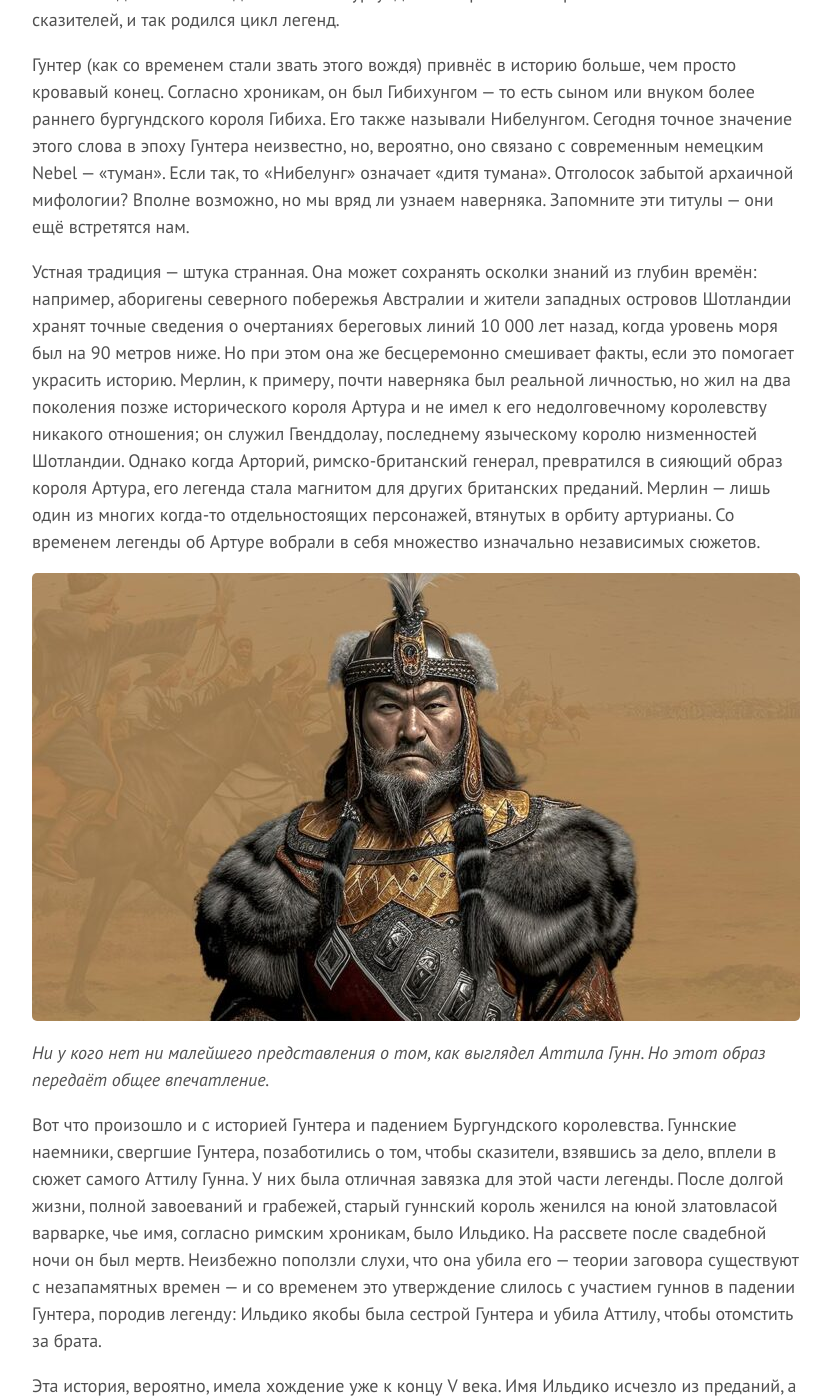
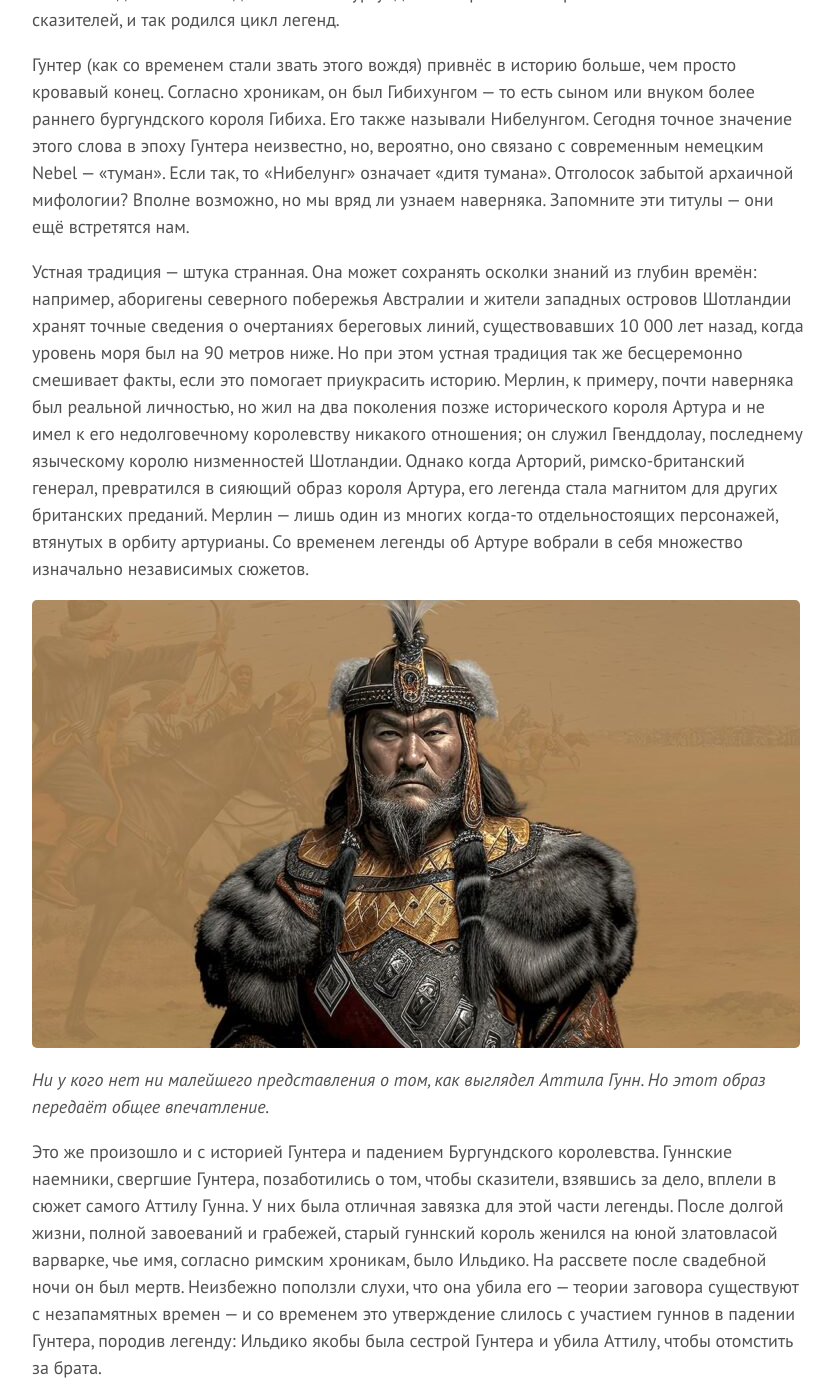
Before and after one commit to vasily-kartashov/vasily-kartashov.github.io, a Jekyll site: the page built from _posts/2025-01-30-niebelungen-2.md, in a window 1280 px wide and 1400 px high, scrolled down 3571 px. Shown: the whole window, without its empty margins (382-1216 px from the left). Built offline with Jekyll 4.4.1, drawn with Linux system fonts in a browser that asks for light colours; some web fonts are replaced; some of the changed text lies outside the part shown.

Commit message:
minor fixes

```diff
--- a/_posts/2025-01-30-niebelungen-2.md
+++ b/_posts/2025-01-30-niebelungen-2.md
@@ -27,12 +27,12 @@
 
 Гунтер (как со временем стали звать этого вождя) привнёс в историю больше, чем просто кровавый конец. Согласно хроникам, он был Гибихунгом &mdash; то есть сыном или внуком более раннего бургундского короля Гибиха. Его также называли Нибелунгом. Сегодня точное значение этого слова в эпоху Гунтера неизвестно, но, вероятно, оно связано с современным немецким Nebel &mdash; «туман». Если так, то «Нибелунг» означает «дитя тумана». Отголосок забытой архаичной мифологии? Вполне возможно, но мы вряд ли узнаем наверняка. Запомните эти титулы &mdash; они ещё встретятся нам.
 
-Устная традиция &mdash; штука странная. Она может сохранять осколки знаний из глубин времён: например, аборигены северного побережья Австралии и жители западных островов Шотландии хранят точные сведения о очертаниях береговых линий 10 000 лет назад, когда уровень моря был на 90 метров ниже. Но при этом она же бесцеремонно смешивает факты, если это помогает украсить историю. Мерлин, к примеру, почти наверняка был реальной личностью, но жил на два поколения позже исторического короля Артура и не имел к его недолговечному королевству никакого отношения; он служил Гвенддолау, последнему языческому королю низменностей Шотландии. Однако когда Арторий, римско-британский генерал, превратился в сияющий образ короля Артура, его легенда стала магнитом для других британских преданий. Мерлин &mdash; лишь один из многих когда-то отдельностоящих персонажей, втянутых в орбиту артурианы. Со временем легенды об Артуре вобрали в себя множество изначально независимых сюжетов.
+Устная традиция &mdash; штука странная. Она может сохранять осколки знаний из глубин времён: например, аборигены северного побережья Австралии и жители западных островов Шотландии хранят точные сведения о очертаниях береговых линий, существовавших 10 000 лет назад, когда уровень моря был на 90 метров ниже. Но при этом устная традиция так же бесцеремонно смешивает факты, если это помогает приукрасить историю. Мерлин, к примеру, почти наверняка был реальной личностью, но жил на два поколения позже исторического короля Артура и не имел к его недолговечному королевству никакого отношения; он служил Гвенддолау, последнему языческому королю низменностей Шотландии. Однако когда Арторий, римско-британский генерал, превратился в сияющий образ короля Артура, его легенда стала магнитом для других британских преданий. Мерлин &mdash; лишь один из многих когда-то отдельностоящих персонажей, втянутых в орбиту артурианы. Со временем легенды об Артуре вобрали в себя множество изначально независимых сюжетов.
 
 ![](/public/images/niebelungen/16-attila.jpg)
 _Ни у кого нет ни малейшего представления о том, как выглядел Аттила Гунн. Но этот образ передаёт общее впечатление._
 
-Вот что произошло и с историей Гунтера и падением Бургундского королевства. Гуннские наемники, свергшие Гунтера, позаботились о том, чтобы сказители, взявшись за дело, вплели в сюжет самого Аттилу Гунна. У них была отличная завязка для этой части легенды. После долгой жизни, полной завоеваний и грабежей, старый гуннский король женился на юной златовласой варварке, чье имя, согласно римским хроникам, было Ильдико. На рассвете после свадебной ночи он был мертв. Неизбежно поползли слухи, что она убила его &mdash; теории заговора существуют с незапамятных времен &mdash; и со временем это утверждение слилось с участием гуннов в падении Гунтера, породив легенду: Ильдико якобы была сестрой Гунтера и убила Аттилу, чтобы отомстить за брата.
+Это же произошло и с историей Гунтера и падением Бургундского королевства. Гуннские наемники, свергшие Гунтера, позаботились о том, чтобы сказители, взявшись за дело, вплели в сюжет самого Аттилу Гунна. У них была отличная завязка для этой части легенды. После долгой жизни, полной завоеваний и грабежей, старый гуннский король женился на юной златовласой варварке, чье имя, согласно римским хроникам, было Ильдико. На рассвете после свадебной ночи он был мертв. Неизбежно поползли слухи, что она убила его &mdash; теории заговора существуют с незапамятных времен &mdash; и со временем это утверждение слилось с участием гуннов в падении Гунтера, породив легенду: Ильдико якобы была сестрой Гунтера и убила Аттилу, чтобы отомстить за брата.
 
 Эта история, вероятно, имела хождение уже к концу V века. Имя Ильдико исчезло из преданий, а мнимой сестре Гунтера дали как минимум два других имени &mdash; Гримхильд и Гутруна. У него появился брат или кузен Хаген, о котором шла дурная слава. А еще у него появилось сокровище. Некоторые авторы предполагают, что оно у него могло быть и на самом деле, ведь варварские короли той эпохи имели доступ к богатой добыче, а во время заката Римского мира накопленные за века драгоценные металлы легко могли оказаться в руках удачливого авантюриста. Как бы то ни было, сокровище Гунтера стало центральным мотивом его истории. Поползли легенды, что Аттила убил Гунтера, чтобы завладеть сокровищем, но тот спрятал его так хорошо, что сокровище так и не нашли. Поздние сказители добавили, что Гунтер навеки скрыл его, кинув в Рейн.
 
```
Also changed, not shown: other parts of _posts/2025-01-30-niebelungen-2.md (+3 -3 lines).
